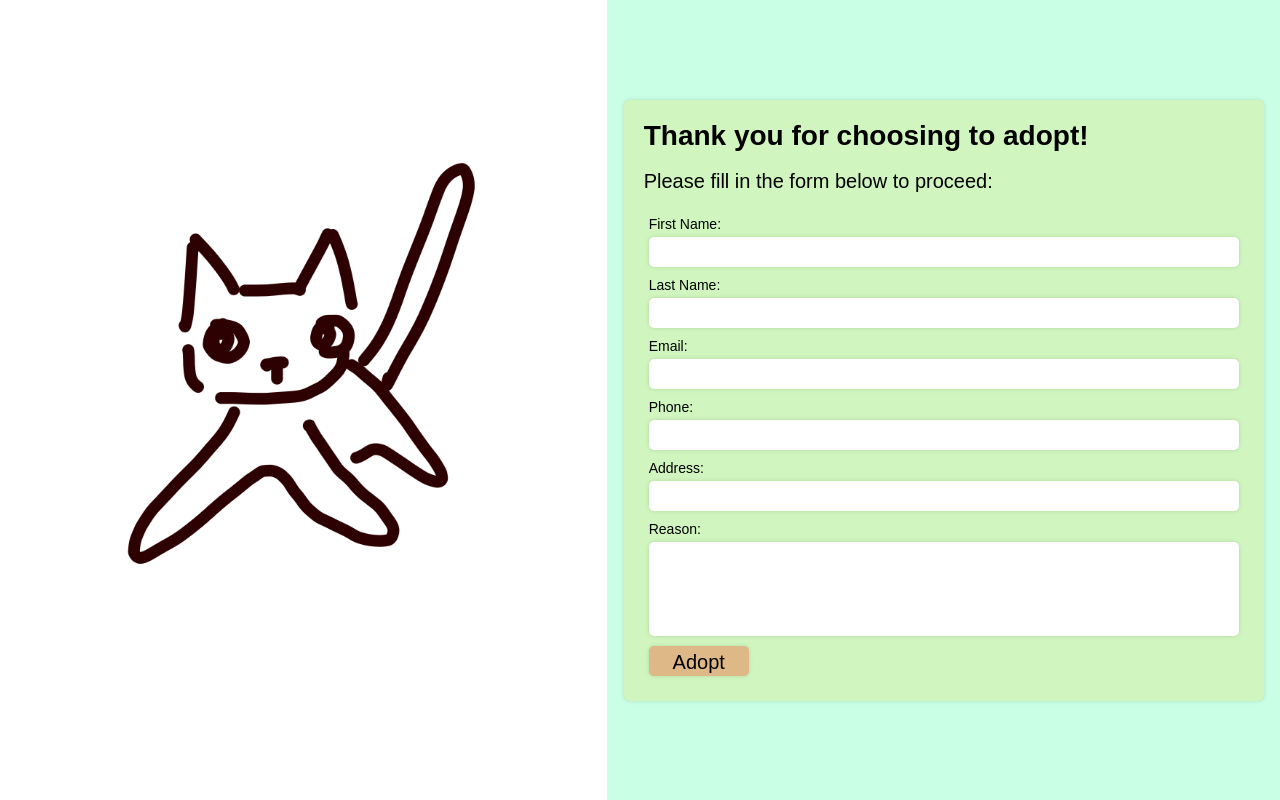
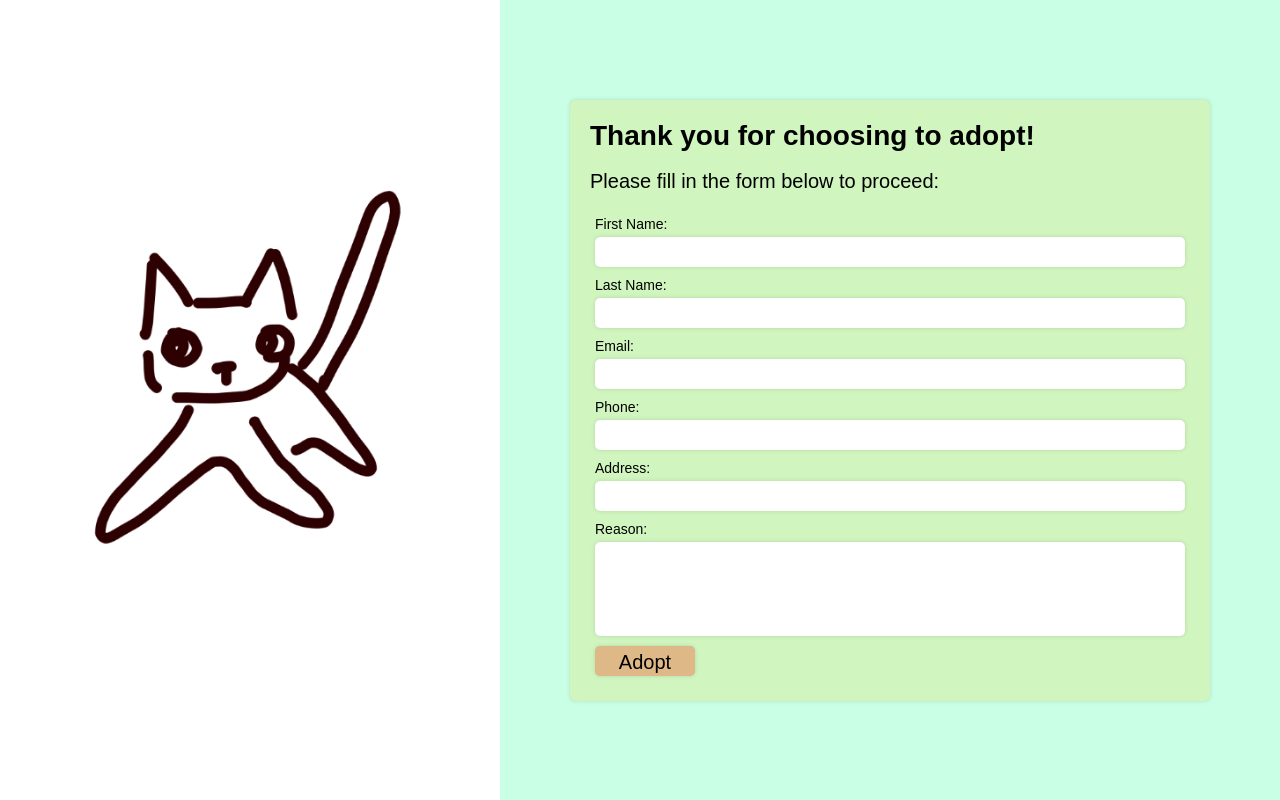
Before and after one commit to PavelProvotorov/odin-form-submission, a plain HTML site: page index.html in a window 1280 px wide. Drawn offline with Linux system fonts and the light colour scheme; a web font is replaced by a local one.

Commit message:
Minor flex and visual changes - Set default text color as black - Set input outline color to burlywood - Set flex-basis to 0 for flex-grow parameter to work accordingly

```diff
--- a/style.css
+++ b/style.css
@@ -11,6 +11,7 @@
 * {
     box-sizing: border-box;
     font-family: 'Manteka', sans-serif;
+    color: black;
 }
 
 html {
@@ -73,7 +74,7 @@ body {
 
 #_image_section_wrapper_ {
     display: flex;
-    flex-grow: 1;
+    flex: 2 1 0;
     justify-content: center;
     align-items: center;
     background-color:  white;
@@ -84,11 +85,10 @@ body {
 
 #_form_section_wrapper_ {
     display: flex;
-    flex-shrink: 1;
+    flex: 3 1 0;
     justify-content: center;
     align-content: center;
     flex-wrap: wrap;
-    flex-grow: 4;
 
     background-color: rgba(201,255,228,1);
     padding: 15px;
@@ -100,8 +100,7 @@ body {
 
 form {
     display: flex;
-    flex-shrink: 1;
-    flex-grow: 1;
+    flex: 1 1 0;
     flex-direction: column;
 
     background-color: #D0F5BE;
@@ -144,6 +143,13 @@ input {
     border: 0px;
     height: 30px;
     padding: 5px;
+
+    &:focus {
+        outline-color: burlywood;
+    }
+    &:invalid {
+        outline-color: burlywood;
+    }
 }
 
 textarea {
```
